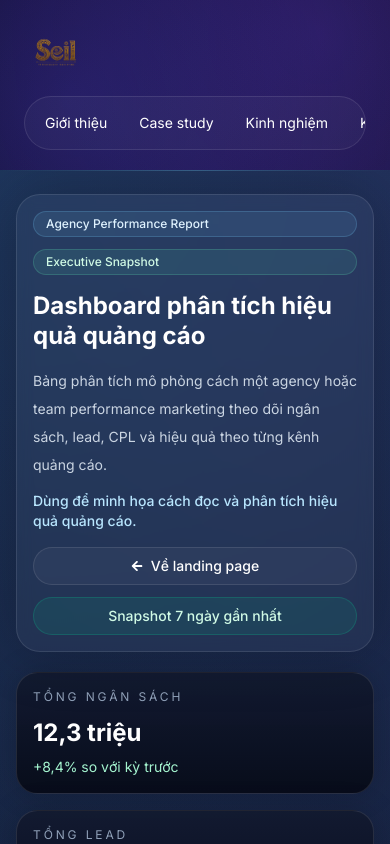
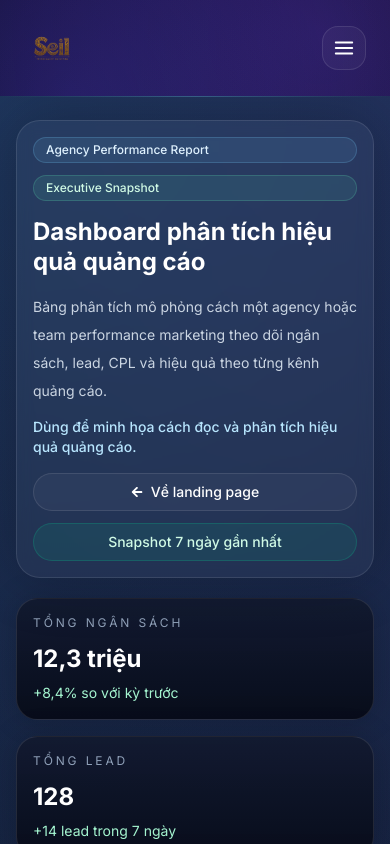
Before and after one commit to namcnsh/nguyen-hoang-nam-cv, a Next.js app: page /dashboard-demo in a window 390 px wide. Shown: the top 844 px of the page. Built offline with nearby package versions, Linux system fonts and the light colour scheme.

Commit message:
feat: add mobile burger menu

```diff
--- a/app/components/navbar.jsx
+++ b/app/components/navbar.jsx
@@ -2,6 +2,8 @@
 
 import Image from "next/image";
 import Link from "next/link";
+import { useState } from "react";
+import { FiMenu, FiX } from "react-icons/fi";
 
 const navItems = [
   { href: "/#about", label: "Giới thiệu" },
@@ -13,29 +15,43 @@ const navItems = [
 ];
 
 function Navbar() {
+  const [isMenuOpen, setIsMenuOpen] = useState(false);
+
   return (
     <nav className="relative z-[99] bg-transparent">
-      <div className="flex flex-col gap-3 py-5 md:flex-row md:items-center md:justify-between">
+      <div className="py-5">
+        <div className="flex items-center justify-between gap-4">
           <Link
             href="/"
             className="w-fit rounded-lg outline-none focus-visible:ring-2 focus-visible:ring-blue-400/60"
             aria-label="Về đầu trang"
+            onClick={() => setIsMenuOpen(false)}
           >
             <Image
               src="/logoseilybvn.png"
               alt="Logo"
               width={160}
               height={80}
-            className="h-16 w-auto sm:h-20"
+              className="h-14 w-auto sm:h-20"
               priority
             />
           </Link>
 
-        <ul className="flex max-w-full gap-2 overflow-x-auto rounded-full border border-white/10 bg-white/[0.03] p-2 text-sm md:flex-wrap md:justify-end md:overflow-visible">
+          <button
+            type="button"
+            onClick={() => setIsMenuOpen((current) => !current)}
+            aria-label={isMenuOpen ? "Đóng menu" : "Mở menu"}
+            aria-expanded={isMenuOpen}
+            className="inline-flex h-11 w-11 items-center justify-center rounded-2xl border border-white/10 bg-white/[0.04] text-white outline-none transition focus-visible:ring-2 focus-visible:ring-blue-400/60 md:hidden"
+          >
+            {isMenuOpen ? <FiX size={22} aria-hidden="true" /> : <FiMenu size={22} aria-hidden="true" />}
+          </button>
+
+          <ul className="hidden gap-2 rounded-full border border-white/10 bg-white/[0.03] p-2 text-sm md:flex md:flex-wrap md:justify-end">
             {navItems.map((item) => (
-            <li key={item.href} className="shrink-0">
+              <li key={item.href}>
                 <Link
-                className="block rounded-full px-3 py-2 text-white no-underline outline-none transition-colors hover:text-blue-200 hover:no-underline focus-visible:ring-2 focus-visible:ring-blue-400/60 md:px-4"
+                  className="block rounded-full px-4 py-2 text-white no-underline outline-none transition-colors hover:text-blue-200 hover:no-underline focus-visible:ring-2 focus-visible:ring-blue-400/60"
                   href={item.href}
                 >
                   {item.label}
@@ -44,6 +60,25 @@ function Navbar() {
             ))}
           </ul>
         </div>
+
+        {isMenuOpen ? (
+          <div className="mt-4 rounded-[1.5rem] border border-white/10 bg-[#070913]/95 p-3 shadow-[0_0_40px_rgba(0,0,0,0.25)] backdrop-blur md:hidden">
+            <ul className="grid gap-2 text-sm">
+              {navItems.map((item) => (
+                <li key={item.href}>
+                  <Link
+                    className="block rounded-2xl border border-white/10 bg-white/[0.04] px-4 py-3 text-white no-underline outline-none transition-colors hover:text-blue-200 hover:no-underline focus-visible:ring-2 focus-visible:ring-blue-400/60"
+                    href={item.href}
+                    onClick={() => setIsMenuOpen(false)}
+                  >
+                    {item.label}
+                  </Link>
+                </li>
+              ))}
+            </ul>
+          </div>
+        ) : null}
+      </div>
     </nav>
   );
 }
--- a/utils/data/contactsData.js
+++ b/utils/data/contactsData.js
@@ -1,6 +1,6 @@
 export const contactsData = {
     email: 'namcnsh@gmail.com',
-    phone: '0879309604',
+    phone: '0852834578',
     address: 'Ecopark, Hưng Yên / Hà Nội',
     github: 'https://github.com/namcnsh',
     facebook: 'https://www.facebook.com/seil1002',
--- a/utils/data/personal-data.js
+++ b/utils/data/personal-data.js
@@ -4,7 +4,7 @@ export const personalData = {
   designation: "Chuyên gia Performance Marketing",
   description: "Tôi là Nguyễn Hoàng Nam, một Digital Marketer có kinh nghiệm từ năm 2019 trong triển khai và tối ưu quảng cáo đa nền tảng gồm Meta Ads, Google Ads, TikTok Ads, SEO, landing page và phân tích dữ liệu marketing. Tôi đã tích lũy kinh nghiệm thực tế khi chạy chiến dịch cho nhiều lĩnh vực như bất động sản, F&B, golf, du lịch, y tế, thời trang, mẹ và bé, điện tử, điện lạnh và tài chính. Thế mạnh của tôi nằm ở việc nghiên cứu sâu sắc chân dung khách hàng, xây dựng thông điệp nội dung quảng cáo, tối ưu hóa chi phí quảng cáo, phân tích chỉ số hiệu quả và phối hợp linh hoạt cùng team creative nhằm cải thiện tỷ lệ chuyển đổi cho chiến dịch.",
   email: 'namcnsh@gmail.com',
-  phone: '0879309604',
+  phone: '0852834578',
   address: 'Ecopark, Hưng Yên / Hà Nội',
   github: 'https://github.com/namcnsh',
   facebook: 'https://www.facebook.com/seil1002',
```
Lines whose indentation alone changed are shown as unchanged.
